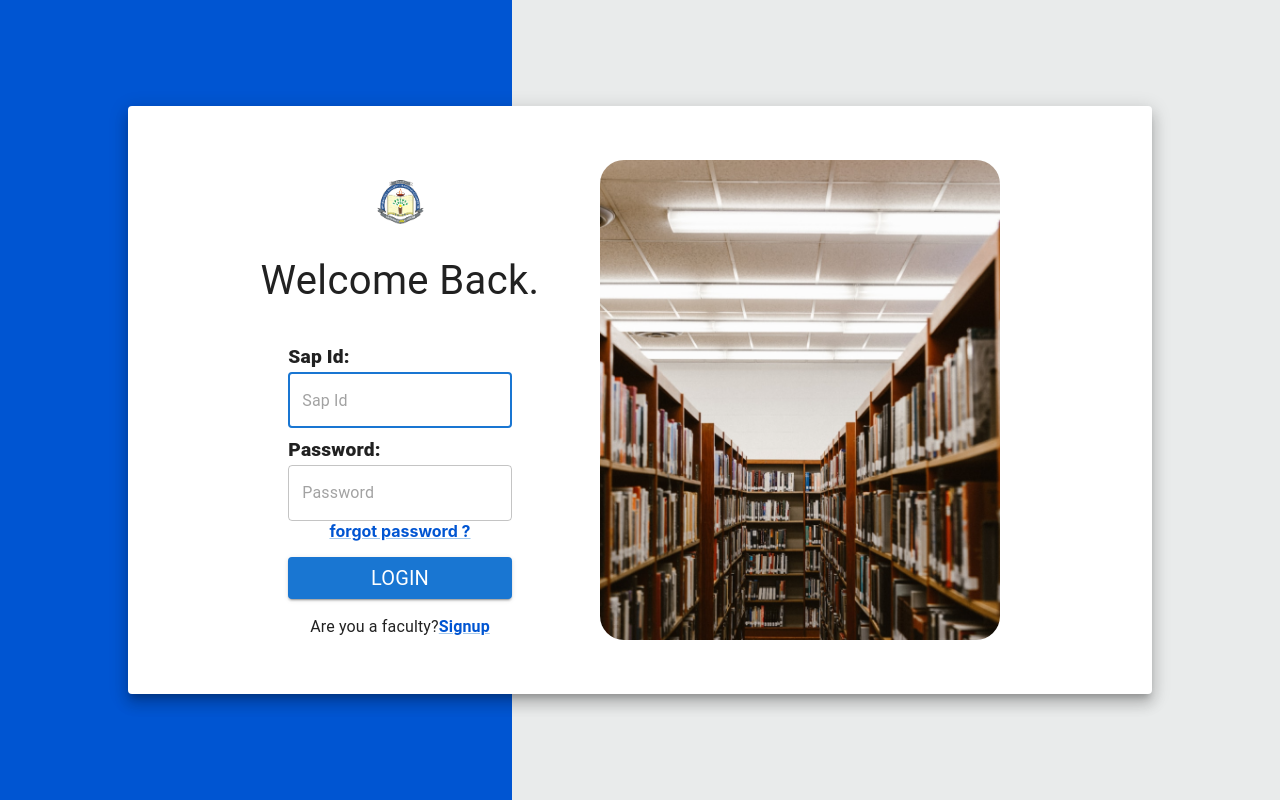
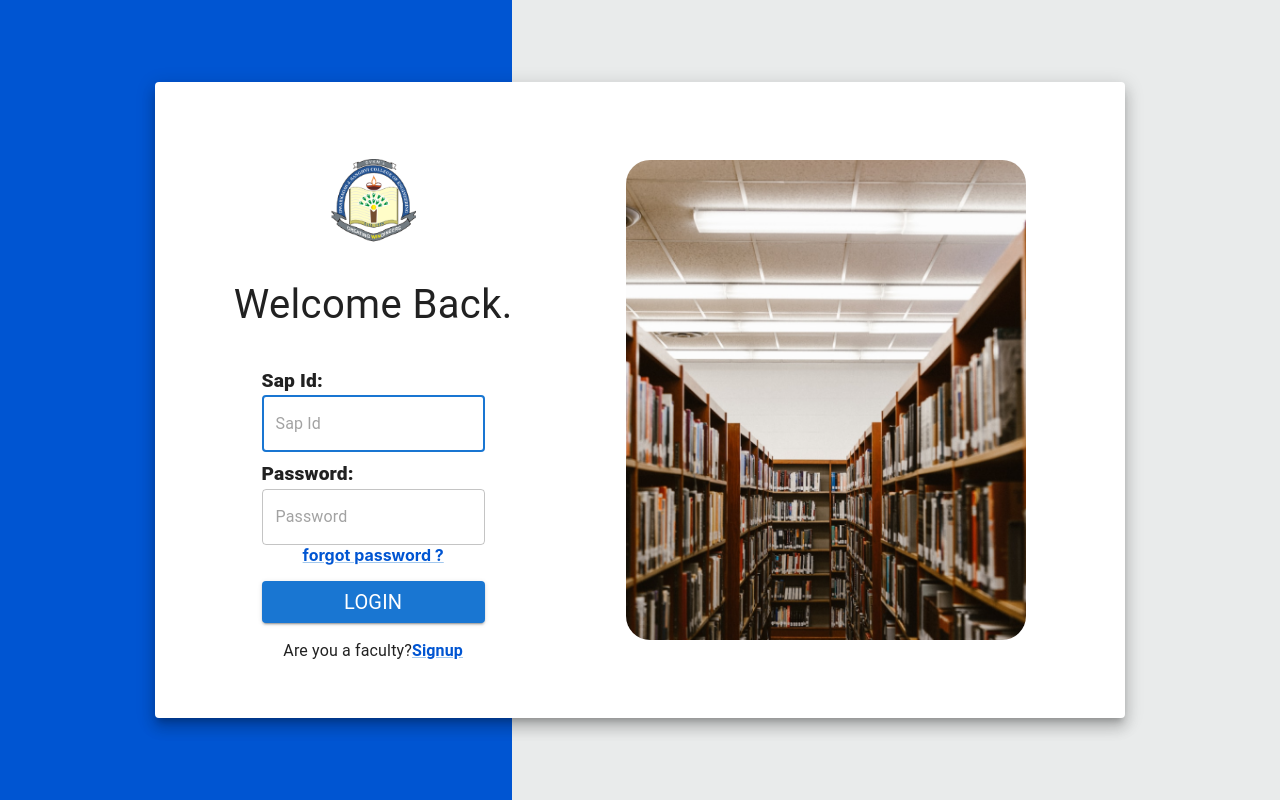
Before and after one commit to YuvrajRasal/AttendancePortal, a React (Create React App) app: page / in a window 1280 px wide. Built offline with nearby package versions, Linux system fonts and the light colour scheme.

Commit message:
new changes chng: display flex & padding in paper

```diff
--- a/src/Login.css
+++ b/src/Login.css
@@ -1,6 +1,17 @@
 @media screen and (min-width: 1111px){
   .lrGrid{
     display: flex;
+    justify-content: space-evenly;
+  }
+  .logoImage{
+    width: 50%!important;
+  }
+  .Paper {
+    padding-left: 5px !important;
+    padding-right: 5px !important;
+    padding-top: 35px !important;
+    padding-bottom: 35px !important;
+
   }
 
 }
@@ -46,7 +57,7 @@
     /* .Box{
       width: 100%;
     } */
-    .libraryImage{
+    .logoImage{
       width: 50% !important;
     }
 
@@ -84,7 +95,7 @@
     .SignUp{
       display: none ;
     }
-    .libraryImage{
+    .logoImage{
       width: 80%;
     }
     .OuterMostBox{
--- a/src/Login.jsx
+++ b/src/Login.jsx
@@ -22,7 +22,7 @@ import "./Login.css";
 //
 const label = { inputProps: { "aria-label": "Checkbox demo" } };
 const paperStyle = {
-  display: "flex",
+  // display: "flex",
   alignItems: "center",
   justifyContent: "center",
   marginTop: "15px",
@@ -102,7 +102,7 @@ function Login() {
                 {/* ----inserted padding */}
                 <Box className="box">
                   <img
-                  className="libraryImage"
+                  className="logoImage"
                     src={logo}
                     style={{
                       width: "32%",
```
